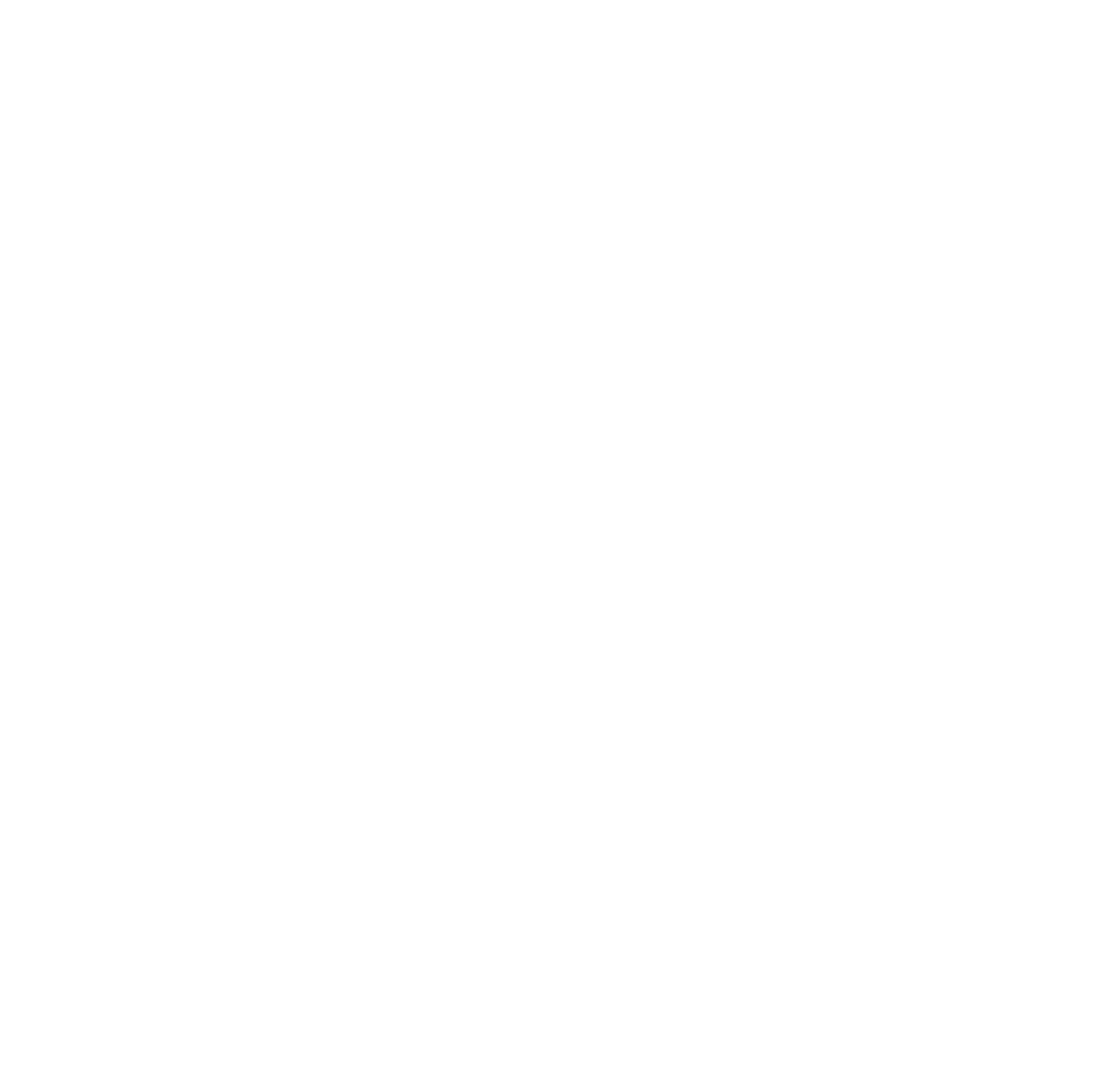
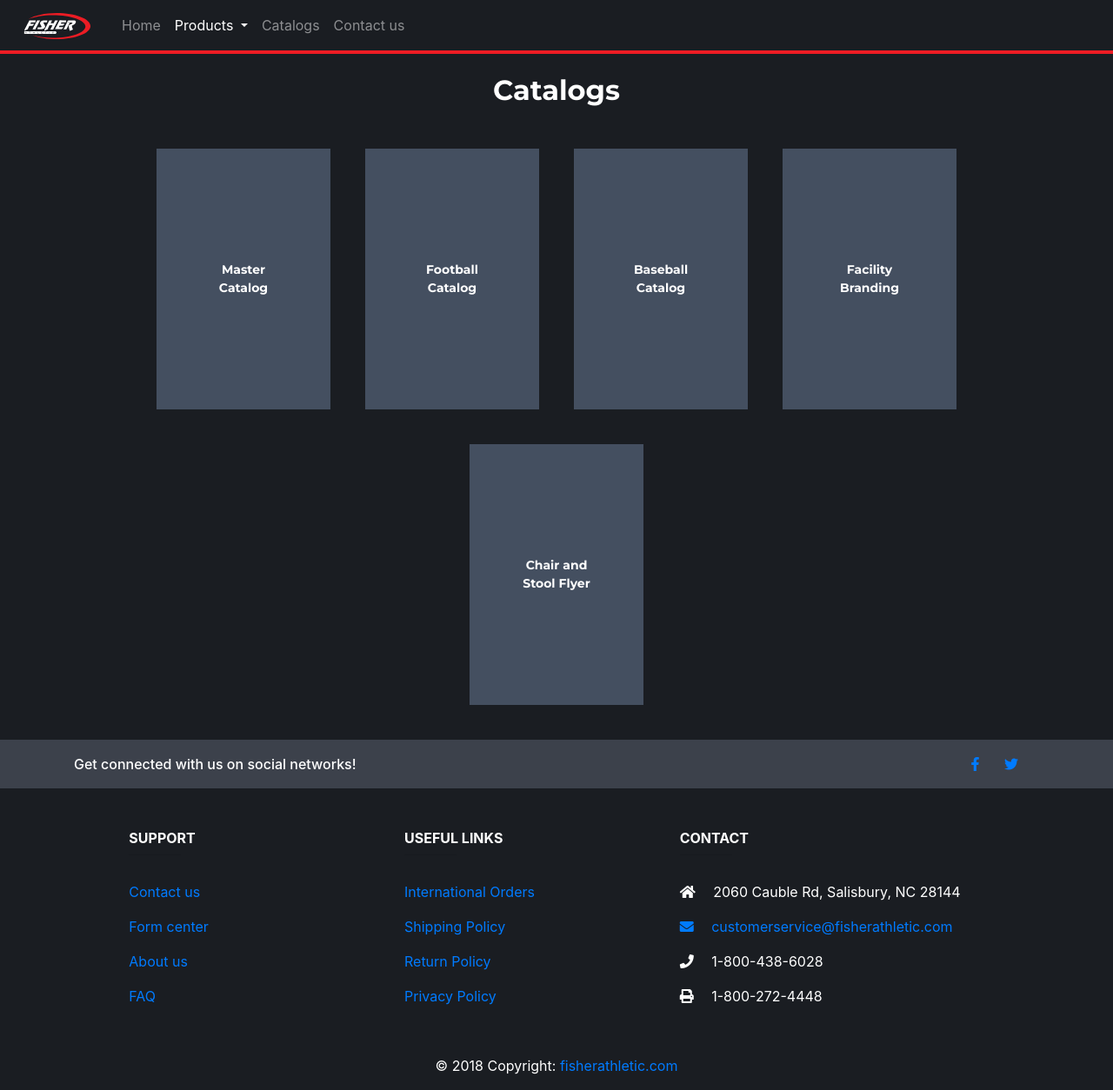
Before and after one commit to FisherAthletic/website, a plain HTML site: page pages/catalogs.html in a window 1280 px wide. Shown: the whole page at 87% size. Before the commit the page ends 800 px from the top, so only its background shows below. Drawn offline with nearby package versions, Linux system fonts and the light colour scheme.

Commit message:
Set up the catalogs page layout.

```diff
--- a/assets/css/main.css
+++ b/assets/css/main.css
@@ -228,7 +228,7 @@ body {
 /* FOOTBALL PAGE ////////////////////////////////////////////////////// */
 
 /* HEADER ------------------------------------------------------------- */
-.footballHeader {
+.pageTitle {
   display: flex;
   justify-content: center;
   align-items: center;
@@ -237,7 +237,7 @@ body {
   padding: 85px 0 20px 0;
 }
 
-.footballHeader h2 {
+.pageTitle h2 {
   font-weight: bold;
   font-family: 'Montserrat', sans-serif;
   color: white;
@@ -320,6 +320,66 @@ body {
   text-align: center;
 }
 
+/* CATALOG PAGE ////////////////////////////////////////////////////// */
+/* CATALOG GRID ------------------------------------------------------ */
+
+.catalogCardContainer {
+  display: flex;
+  flex-wrap: wrap;
+  justify-content: center;
+  margin: 0 10vw 20px 10vw;
+  -moz-user-select: none;
+  -webkit-user-select: none;
+}
+
+.catalogCard {
+ display: flex;
+ overflow: hidden;
+ background-color: #2d323a;
+ width: 200px;
+ height: 300px;
+ margin: 20px;
+ justify-content: center;
+ align-items: center;
+ text-align: center;
+ color: white;
+ font-family: 'Montserrat', sans-serif;
+ font-size: 36px;
+ position: relative;
+ transition: transform 1s, box-shadow 1s;
+ cursor: pointer;
+}
+
+.catalogCard:hover {
+ background-image: none;
+ background-color: #1A1D22;
+ color: #2d323a;
+ filter: none;
+ transform: scale(1.05);
+ transition: 0.5s;
+ box-shadow: 5px 5px 5px black;
+}
+
+.catalogCard img {
+ flex-shrink: 0;
+ min-width: 100%;
+ min-height: 100%;
+ filter: opacity(30%);
+}
+
+.catalogCard p {
+  color: white;
+  font-size: 14px;
+  font-family: 'Montserrat', sans-serif;
+  font-weight: bold;
+  text-decoration: none;
+  position: absolute;
+  top: 50%;
+  left: 50%;
+  transform: translate(-50%, -50%);
+  cursor: pointer;
+}
+
 /* MEDIA QUERIES ////////////////////////////////////////////////////// */
 
 /* Responsive for laptop screens */
--- a/pages/catalogs.html
+++ b/pages/catalogs.html
@@ -0,0 +1,208 @@
+<!DOCTYPE html>
+<html>
+<head>
+    <meta charset="utf-8">
+    <meta http-equiv="X-UA-Compatible" content="IE=edge">
+    <title>Fisher Athletic | Catalogs</title>
+    <meta name="viewport" content="width=device-width, initial-scale=1">
+    <!-- Favicon -->
+    <link rel="icon" href="../assets/images/navbar/fisher_logo_nav-01.svg">
+    <!-- Google fonts -->
+    <link href="https://fonts.googleapis.com/css?family=Montserrat:500,700" rel="stylesheet">
+    <!-- Icon library -->
+    <link rel="stylesheet" href="https://cdnjs.cloudflare.com/ajax/libs/font-awesome/4.7.0/css/font-awesome.min.css">
+    <!-- Font Awesome -->
+    <link rel="stylesheet" href="https://use.fontawesome.com/releases/v5.8.1/css/all.css" integrity="sha384-50oBUHEmvpQ+1lW4y57PTFmhCaXp0ML5d60M1M7uH2+nqUivzIebhndOJK28anvf" crossorigin="anonymous">
+    <!-- Bootstrap -->
+    <link rel="stylesheet" href="https://stackpath.bootstrapcdn.com/bootstrap/4.3.1/css/bootstrap.min.css" integrity="sha384-ggOyR0iXCbMQv3Xipma34MD+dH/1fQ784/j6cY/iJTQUOhcWr7x9JvoRxT2MZw1T" crossorigin="anonymous">
+    <!-- Main CSS -->
+    <link rel="stylesheet" type="text/css" media="screen" href="../assets/css/main.css">
+</head>
+<body>
+    <div class="landingContainer">
+
+        <!-- Top navbar -->
+        <nav class="navbar fixed-top navbar-expand-lg navbar-dark bg-dark">
+            <a class="navbar-brand" href="../index.html"><img src="../assets/images/navbar/fisher_logo_nav-01.svg"></a>
+            <button class="navbar-toggler" type="button" data-toggle="collapse" data-target="#navbarSupportedContent" aria-controls="navbarSupportedContent" aria-expanded="false" aria-label="Toggle navigation">
+              <span class="navbar-toggler-icon"></span>
+            </button>
+
+            <div class="collapse navbar-collapse" id="navbarSupportedContent">
+              <ul class="navbar-nav mr-auto">
+                <li class="nav-item">
+                  <a class="nav-link" href="../index.html">Home <span class="sr-only">(current)</span></a>
+                </li>
+                <li class="nav-item dropdown" id="navDropdown">
+                  <a class="nav-link dropdown-toggle active" href="#" id="navbarDropdown" role="button" data-toggle="dropdown" aria-haspopup="true" aria-expanded="false">
+                    Products
+                  </a>
+                  <div class="dropdown-menu" id="navDropdownMenu" aria-labelledby="navbarDropdown">
+                    <a class="dropdown-item" href="../pages/football.html">Football</a>
+                    <a class="dropdown-item" href="../pages/baseball.html">Baseball</a>
+                    <a class="dropdown-item" href="../pages/track.html">Track</a>
+                    <a class="dropdown-item" href="../pages/chairs.html">Chairs</a>
+                    <a class="dropdown-item" href="../pages/padding.html">Padding</a>
+                    <a class="dropdown-item" href="../pages/windscreen.html">Windscreen</a>
+                  </div>
+                </li>
+                <li class="nav-item">
+                  <a class="nav-link" href="../pages/catalogs.html">Catalogs</a>
+                </li>
+                <li class="nav-item">
+                    <a class="nav-link" href="../pages/contact-us.html">Contact us</a>
+                </li>
+              </ul>
+          </nav>
+
+        <!-- Catalogs header -->
+        <div class="pageTitle" id="catalogsPageTitle">
+            <h2>Catalogs</h2>
+        </div>
+
+        <!-- Catalog Grid -->
+            <div class="catalogCardContainer">
+                <div class="catalogCard" id="footballGrid">
+                    <img src="../assets/images/card_placeholder.jpg">
+                    <a href="../index.html"><p>Master Catalog</p></a>
+
+                </div>
+                <div class="catalogCard" id="baseballGrid">
+                    <img src="../assets/images/card_placeholder.jpg">
+                    <a href="../index.html"><p>Football Catalog</p></a>
+                </div>
+                <div class="catalogCard" id="trackGrid">
+                    <img src="../assets/images/card_placeholder.jpg">
+                    <a href="../index.html"><p>Baseball Catalog</p></a>
+                </div>
+                <div class="catalogCard" id="chairsGrid">
+                    <img src="../assets/images/card_placeholder.jpg">
+                    <a href="../index.html"><p>Facility Branding</p></a>
+                </div>
+                <div class="catalogCard" id="paddingGrid">
+                    <img src="../assets/images/card_placeholder.jpg">
+                    <a href="../index.html"><p>Chair and Stool Flyer</p></a>
+                </div>
+            </div>
+
+    <!-- Footer -->
+    <footer class="footer">
+
+      <div style="background-color: #3c414b;">
+        <div class="container">
+
+          <!-- Grid row-->
+          <div class="row py-3 d-flex align-items-center">
+
+            <!-- Grid column -->
+            <div class="col-md-6 col-lg-5 text-center text-md-left mb-4 mb-md-0">
+              <h6 class="mb-0">Get connected with us on social networks!</h6>
+            </div>
+
+            <!-- Grid column -->
+            <div class="col-md-6 col-lg-7 text-center text-md-right">
+
+              <!-- Facebook -->
+              <a href="https://www.facebook.com/fisherathletic" class="fbIcon" target="_blank">
+                <i class="fab fa-facebook-f white-text mr-4"> </i>
+              </a>
+              <!-- Twitter -->
+              <a href="https://twitter.com/fisher_athletic" class="twIcon" target="_blank">
+                <i class="fab fa-twitter white-text mr-4"> </i>
+              </a>
+
+            </div>
+
+          </div>
+
+        </div>
+      </div>
+
+      <!-- Footer Links -->
+      <div class="container text-center text-md-left mt-5">
+
+        <!-- Grid row -->
+        <div class="row mt-3">
+
+          <!-- Grid column -->
+          <div class="col-md-2 col-lg-2 col-xl-2 mx-auto mb-4">
+
+            <!-- Links -->
+            <h6 class="text-uppercase font-weight-bold">Support</h6>
+          <hr class="deep-purple accent-2 mb-4 mt-0 d-inline-block mx-auto" style="width: 60px;">
+          <p>
+            <a href="./pages/contact-us.html">Contact us</a>
+          </p>
+          <p>
+            <a href="./pages/forms.html">Form center</a>
+          </p>
+          <p>
+            <a href="./pages/about-us.html">About us</a>
+          </p>
+          <p>
+            <a href="./pages/faq.html">FAQ</a>
+          </p>
+
+          </div>
+
+          <!-- Grid column -->
+          <div class="col-md-3 col-lg-2 col-xl-2 mx-auto mb-4">
+
+            <!-- Links -->
+            <h6 class="text-uppercase font-weight-bold">Useful links</h6>
+          <hr class="deep-purple accent-2 mb-4 mt-0 d-inline-block mx-auto" style="width: 60px;">
+          <p>
+            <a href="#!">International Orders</a>
+          </p>
+          <p>
+            <a href="./pages/shipping-policy">Shipping Policy</a>
+          </p>
+          <p>
+            <a href="./pages/return-policy.html">Return Policy</a>
+          </p>
+          <p>
+            <a href="./pages/privacy-policy.html">Privacy Policy</a>
+          </p>
+
+          </div>
+
+          <!-- Grid column -->
+          <div class="col-md-6 col-lg-5 col-xl-4 mx-auto mb-md-0 mb-4">
+
+            <!-- Links -->
+            <h6 class="text-uppercase font-weight-bold">Contact</h6>
+            <hr class="deep-purple accent-2 mb-4 mt-0 d-inline-block mx-auto" style="width: 60px;">
+            <p>
+              <i class="fas fa-home mr-3"></i> 2060 Cauble Rd, Salisbury, NC 28144</p>
+            <p>
+              <a href="mailto:customerservice@fisherathletic.com"><i class="fas fa-envelope mr-3"></i> customerservice@fisherathletic.com</a></p>
+            <p>
+              <i class="fas fa-phone mr-3"></i> 1-800-438-6028</p>
+            <p>
+              <i class="fas fa-print mr-3"></i> 1-800-272-4448</p>
+
+          </div>
+
+        </div>
+
+      </div>
+
+
+      <!-- Copyright -->
+      <div class="footer-copyright text-center py-3">© 2018 Copyright:
+        <a href="http://fisherathletic.com/"> fisherathletic.com</a>
+      </div>
+
+    </footer>
+
+    </div>
+
+
+    <!-- Bootstrap JS -->
+    <script src="https://code.jquery.com/jquery-3.3.1.slim.min.js" integrity="sha384-q8i/X+965DzO0rT7abK41JStQIAqVgRVzpbzo5smXKp4YfRvH+8abtTE1Pi6jizo" crossorigin="anonymous"></script>
+    <script src="https://cdnjs.cloudflare.com/ajax/libs/popper.js/1.14.7/umd/popper.min.js" integrity="sha384-UO2eT0CpHqdSJQ6hJty5KVphtPhzWj9WO1clHTMGa3JDZwrnQq4sF86dIHNDz0W1" crossorigin="anonymous"></script>
+    <script src="https://stackpath.bootstrapcdn.com/bootstrap/4.3.1/js/bootstrap.min.js" integrity="sha384-JjSmVgyd0p3pXB1rRibZUAYoIIy6OrQ6VrjIEaFf/nJGzIxFDsf4x0xIM+B07jRM" crossorigin="anonymous"></script>
+    <!-- Main JS -->
+    <script src="../assets/js/main.js"></script>
+</body>
+</html>
```
Also changed, not shown: pages/contact-us.html (+2 -2 lines), pages/football.html (+2 -2 lines).
